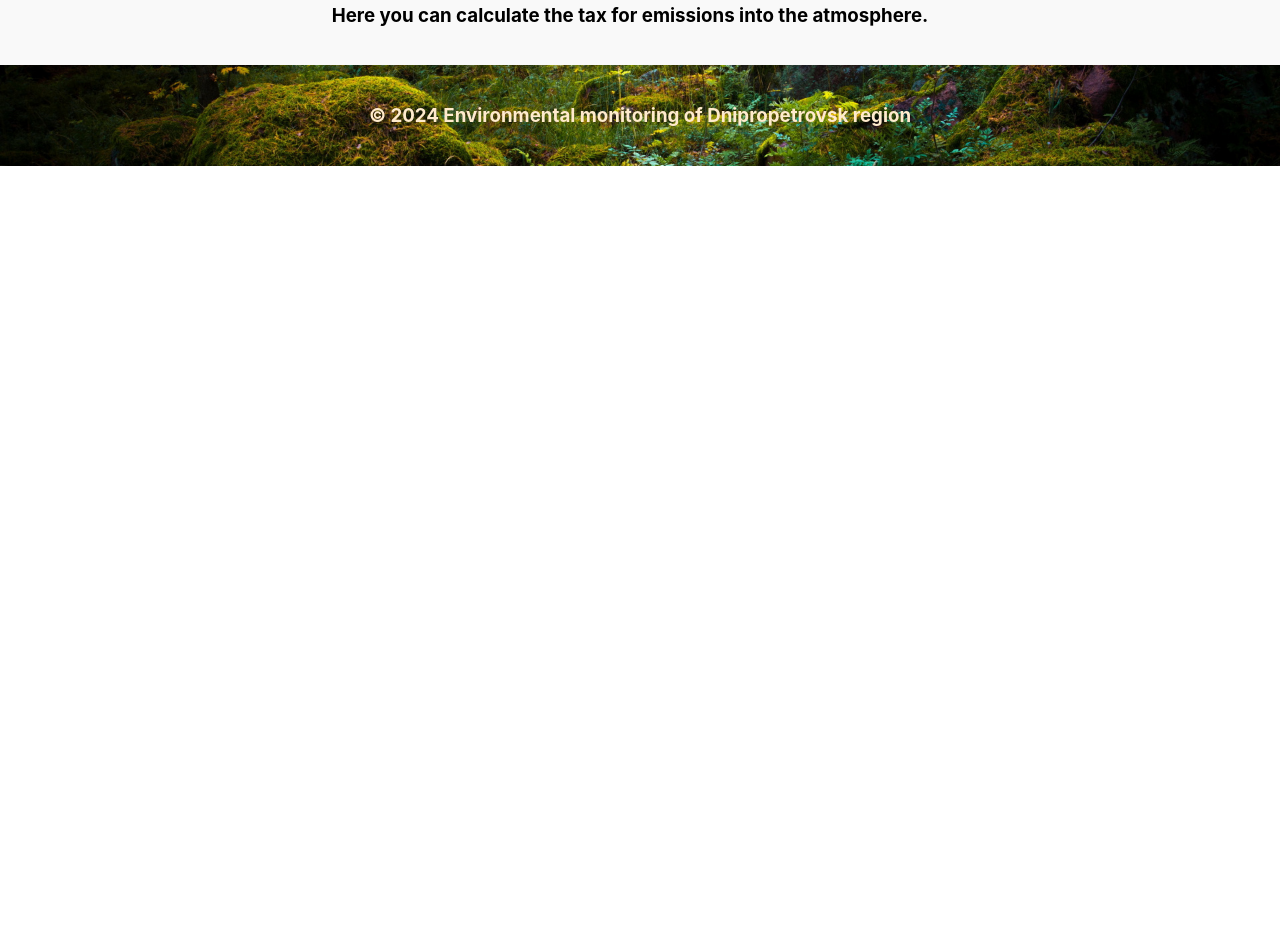
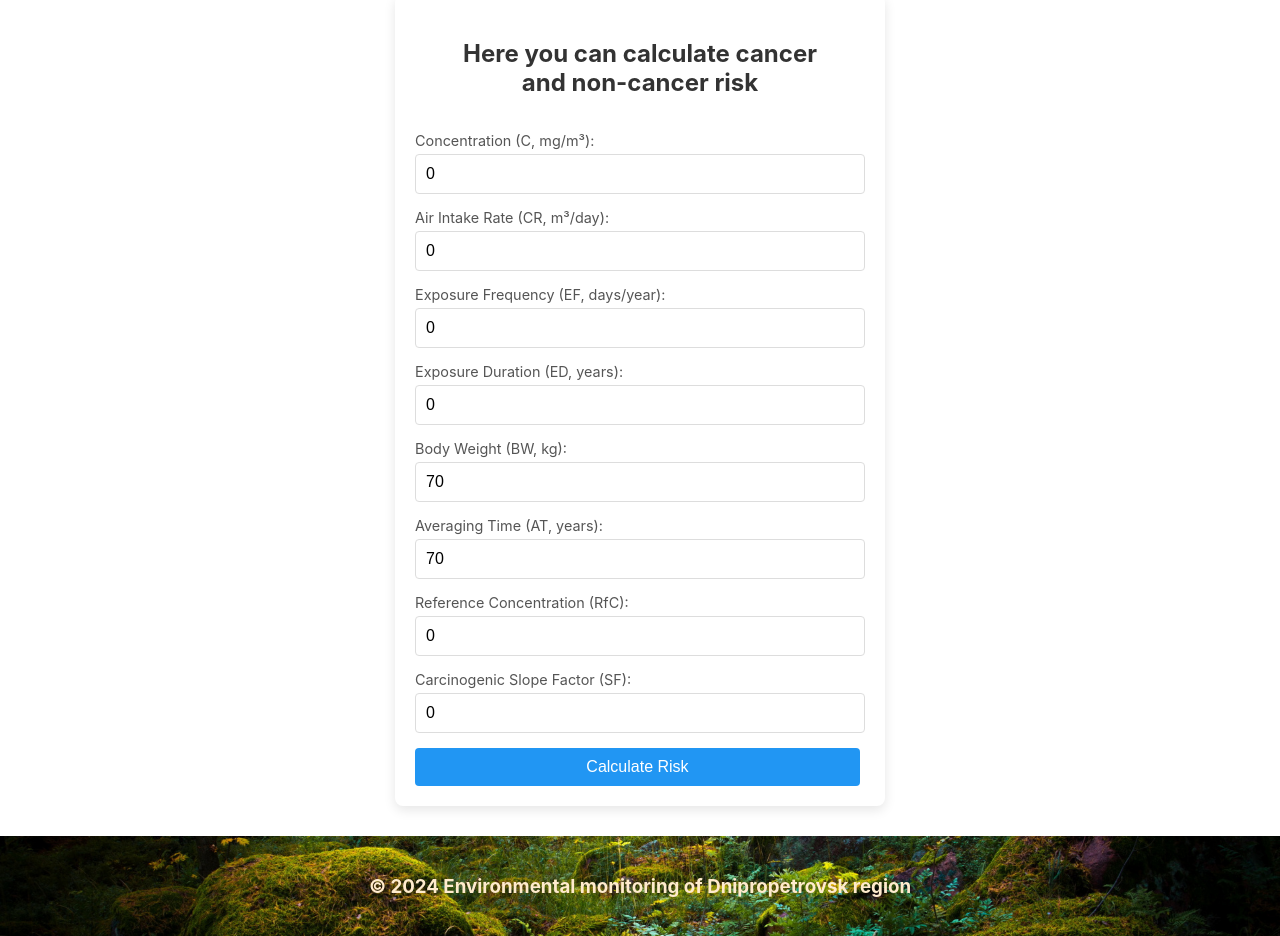
Before and after one commit to artuom2283/eco__monitoring, a React (Create React App) app in the folder client/: page /calculation in a window 1280 px wide. Shown: the part 360-1296 px from the top of the page. Before the commit the page ends 800 px from the top, so only its background shows below. Built offline with nearby package versions, Linux system fonts and the light colour scheme.

Commit message:
add a form for calculating risks for the population

```diff
--- a/client/src/features/calculation/CalculationPage.tsx
+++ b/client/src/features/calculation/CalculationPage.tsx
@@ -1,15 +1,89 @@
 import './calculation.css';
+import { useState } from 'react';
 
 const CalculationPage = () => {
+    const [cancerRisk, setCancerRisk] = useState<number | null>(null);
+    const [nonCancerRisk, setNonCancerRisk] = useState<number | null>(null);
+    const [LADD, setLADD] = useState<number | null>(null);
+
+    const [C, setC] = useState<number>(0);
+    const [CR, setCR] = useState<number>(0);
+    const [EF, setEF] = useState<number>(0);
+    const [ED, setED] = useState<number>(0);
+    const [BW, setBW] = useState<number>(70);
+    const [AT, setAT] = useState<number>(70);
+    const [RfC, setRfC] = useState<number>(0);
+    const [SF, setSF] = useState<number>(0);
+
+    const handleCalculate = () => {
+      const calculatedLADD = (C * CR * EF * ED) / (BW * AT) * 365;
+      setLADD(calculatedLADD);
+
+      const HQ = ((C * CR * EF * ED) / (BW * AT) * 365) / RfC;
+      setNonCancerRisk(HQ);
+
+      const cancerRiskValue = calculatedLADD * SF;
+      setCancerRisk(cancerRiskValue);
+  };
 
     return (
-        <main className="main">
-            <h3>Here you can calculate the tax for emissions into the atmosphere.</h3>
-            <section>
+        <main className="calculation-main">
+            <h3 className="calculation-title">Here you can calculate cancer and non-cancer risk</h3>
+            <section className="calculation-form">
+                <div className="calculation-field">
+                    <label className="calculation-label">Concentration (C, mg/m³): </label>
+                    <input className="calculation-input" type="number" value={C} onChange={(e) => setC(Number(e.target.value))} />
+                </div>
+                <div className="calculation-field">
+                    <label className="calculation-label">Air Intake Rate (CR, m³/day): </label>
+                    <input className="calculation-input" type="number" value={CR} onChange={(e) => setCR(Number(e.target.value))} />
+                </div>
+                <div className="calculation-field">
+                    <label className="calculation-label">Exposure Frequency (EF, days/year): </label>
+                    <input className="calculation-input" type="number" value={EF} onChange={(e) => setEF(Number(e.target.value))} />
+                </div>
+                <div className="calculation-field">
+                    <label className="calculation-label">Exposure Duration (ED, years): </label>
+                    <input className="calculation-input" type="number" value={ED} onChange={(e) => setED(Number(e.target.value))} />
+                </div>
+                <div className="calculation-field">
+                    <label className="calculation-label">Body Weight (BW, kg): </label>
+                    <input className="calculation-input" type="number" value={BW} onChange={(e) => setBW(Number(e.target.value))} />
+                </div>
+                <div className="calculation-field">
+                    <label className="calculation-label">Averaging Time (AT, years): </label>
+                    <input className="calculation-input" type="number" value={AT} onChange={(e) => setAT(Number(e.target.value))} />
+                </div>
+                <div className="calculation-field">
+                    <label className="calculation-label">Reference Concentration (RfC): </label>
+                    <input className="calculation-input" type="number" value={RfC} onChange={(e) => setRfC(Number(e.target.value))} />
+                </div>
+                <div className="calculation-field">
+                    <label className="calculation-label">Carcinogenic Slope Factor (SF): </label>
+                    <input className="calculation-input" type="number" value={SF} onChange={(e) => setSF(Number(e.target.value))} />
+                </div>
+                <button className="calculation-button" onClick={handleCalculate}>Calculate Risk</button>
+            </section>
 
-            </section>
-        </main>);
+            {LADD !== null && (
+                <div className="calculation-result">
+                    <h4>Calculated average dose per day over the entire period of exposure (LADD): {LADD}</h4>
+                </div>
+            )}
 
+            {cancerRisk !== null && (
+                <div className="calculation-result">
+                    <h4>Calculated Carcinogenic Risk (CR): {cancerRisk}</h4>
+                </div>
+            )}
+
+            {nonCancerRisk !== null && (
+                <div className="calculation-result">
+                    <h4>Calculated Non-Carcinogenic Risk (HQ): {nonCancerRisk}</h4>
+                </div>
+            )}
+        </main>
+    );
 };
 
 export default CalculationPage;
--- a/client/src/features/calculation/calculation.css
+++ b/client/src/features/calculation/calculation.css
@@ -0,0 +1,77 @@
+.calculation-main {
+  max-width: 450px;
+  padding: 20px;
+  background-color: #ffffff;
+  box-shadow: 0 4px 12px rgba(0, 0, 0, 0.1);
+  border-radius: 8px;
+  display: flex;
+  flex-direction: column;
+  align-items: center;
+  gap: 15px;
+  margin: 30px auto;
+}
+
+.calculation-title {
+  font-size: 1.5rem;
+  color: #333;
+  text-align: center;
+  margin-bottom: 20px;
+  max-width: 80%;
+}
+
+.calculation-form {
+  width: 100%;
+  display: flex;
+  flex-direction: column;
+  gap: 15px;
+}
+
+.calculation-field {
+  display: flex;
+  flex-direction: column;
+  gap: 5px;
+}
+
+.calculation-label {
+  font-size: 0.9rem;
+  color: #555;
+}
+
+.calculation-input {
+  padding: 10px;
+  font-size: 1rem;
+  border: 1px solid #ddd;
+  border-radius: 4px;
+  transition: border-color 0.3s;
+}
+
+.calculation-input:focus {
+  border-color: #007BFF;
+  outline: none;
+}
+
+.calculation-button {
+  font-size: 1rem;
+}
+
+.calculation-result {
+  width: 100%;
+  background-color: #f8f9fa;
+  padding: 15px;
+  border: 1px solid #ddd;
+  border-radius: 4px;
+  margin-top: 10px;
+  text-align: center;
+  color: #333;
+  font-weight: bold;
+}
+
+@media (max-width: 600px) {
+  .calculation-main {
+      max-width: 90%;
+  }
+
+  .calculation-title {
+      font-size: 1.2rem;
+  }
+}
```
